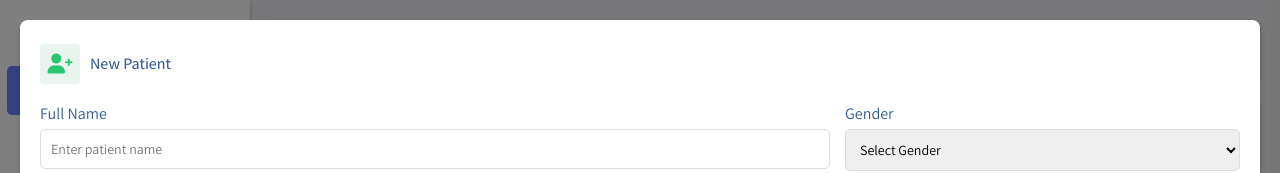
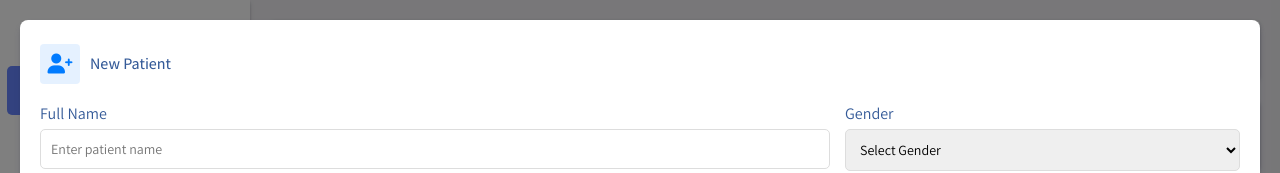
Before and after one commit to joseph-johnson27001/healthcare-dashboard, a Vue app: page / in a window 1280 px wide. Both pictures are taken after a click on the button 1170 px from the left and 50 px from the top of the page. Shown: the top 173 px of the page. Built offline with nearby package versions, Linux system fonts and the light colour scheme; grey boxes are pictures that could not be loaded.

Commit message:
Updated icon containers etc

```diff
--- a/src/components/Modals/NewAppointmentModal.vue
+++ b/src/components/Modals/NewAppointmentModal.vue
@@ -171,13 +171,13 @@ export default {
   align-items: center;
   width: 40px;
   height: 40px;
-  background-color: rgba(39, 148, 97, 0.1);
+  background-color: rgba(0, 123, 255, 0.1);
   border-radius: 4px;
 }
 
 .icon-container i {
   font-size: 20px;
-  color: #28c76f;
+  color: #007bff;
 }
 
 .form-group {
--- a/src/components/Modals/NewPatientModal.vue
+++ b/src/components/Modals/NewPatientModal.vue
@@ -199,13 +199,13 @@ export default {
   align-items: center;
   width: 40px;
   height: 40px;
-  background-color: rgba(39, 148, 97, 0.1);
+  background-color: rgba(0, 123, 255, 0.1);
   border-radius: 4px;
 }
 
 .icon-container i {
   font-size: 20px;
-  color: #28c76f;
+  color: #007bff;
 }
 
 .form-group {
```
